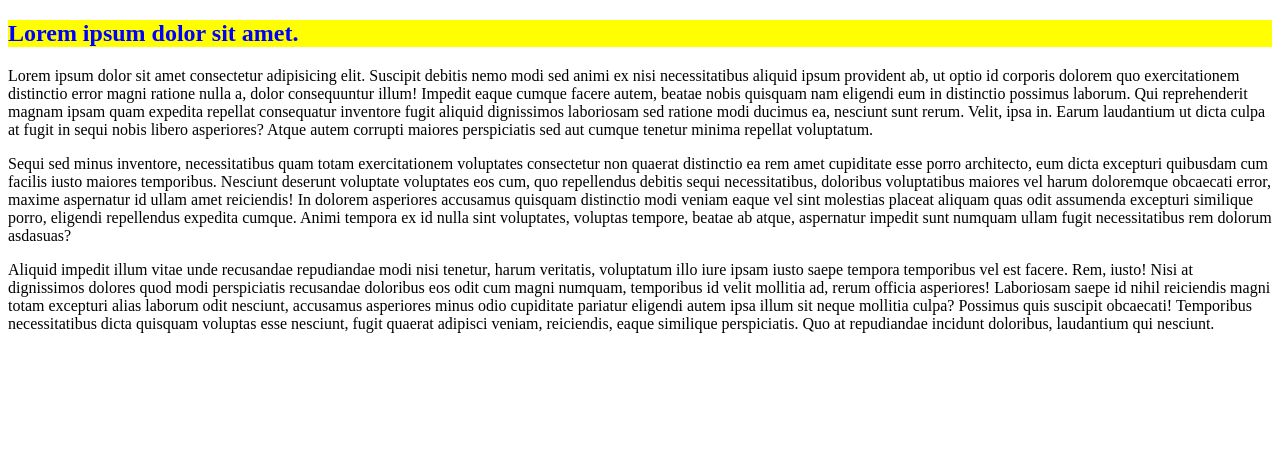
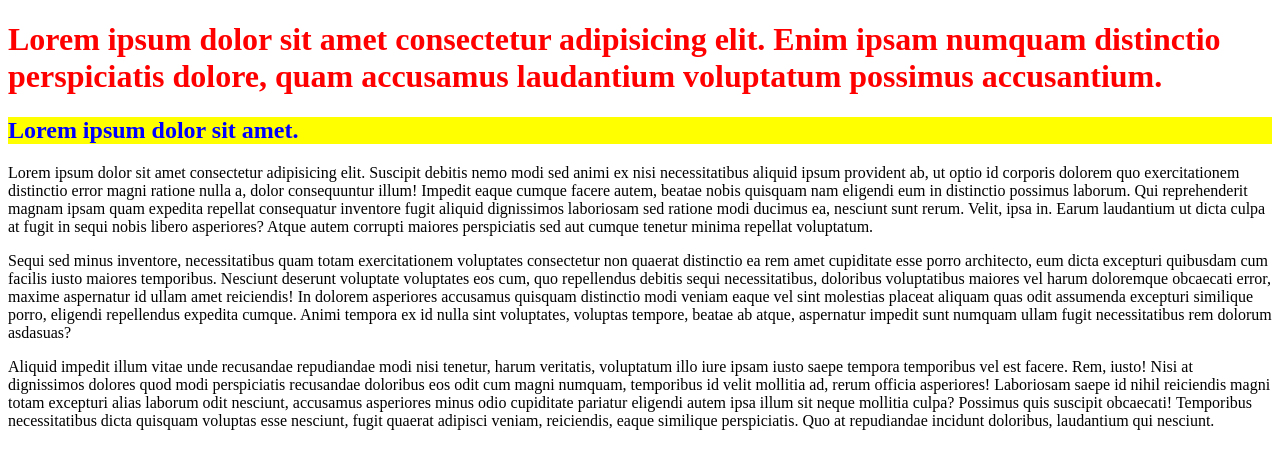
Before and after one commit to Fu3Pyk11/my-demo-repo, a plain HTML site: page index.html in a window 1280 px wide. Drawn offline with Linux system fonts and the light colour scheme.

Commit message:
Revert "deleted h1"
This reverts commit b9a8c0602a70aa291012065255dbf47a9299f74a.

```diff
--- a/assets/style/style.css
+++ b/assets/style/style.css
@@ -1,4 +1,7 @@
 
+h1{
+    color: red;
+}
 h2{
     color: blue;
     background-color: yellow;
--- a/index.html
+++ b/index.html
@@ -8,6 +8,8 @@
     <link rel="stylesheet" href="./assets/style/style.css">
 </head>
 <body>
+        <h1>Lorem ipsum dolor sit amet consectetur adipisicing elit. Enim ipsam numquam distinctio perspiciatis dolore, quam accusamus laudantium voluptatum possimus accusantium.</h1>
+
         <h2>Lorem ipsum dolor sit amet.</h2>
 
         <p>Lorem ipsum dolor sit amet consectetur adipisicing elit. Suscipit debitis nemo modi sed animi ex nisi necessitatibus aliquid ipsum provident ab, ut optio id corporis dolorem quo exercitationem distinctio error magni ratione nulla a, dolor consequuntur illum! Impedit eaque cumque facere autem, beatae nobis quisquam nam eligendi eum in distinctio possimus laborum. Qui reprehenderit magnam ipsam quam expedita repellat consequatur inventore fugit aliquid dignissimos laboriosam sed ratione modi ducimus ea, nesciunt sunt rerum. Velit, ipsa in. Earum laudantium ut dicta culpa at fugit in sequi nobis libero asperiores? Atque autem corrupti maiores perspiciatis sed aut cumque tenetur minima repellat voluptatum.</p>
```
